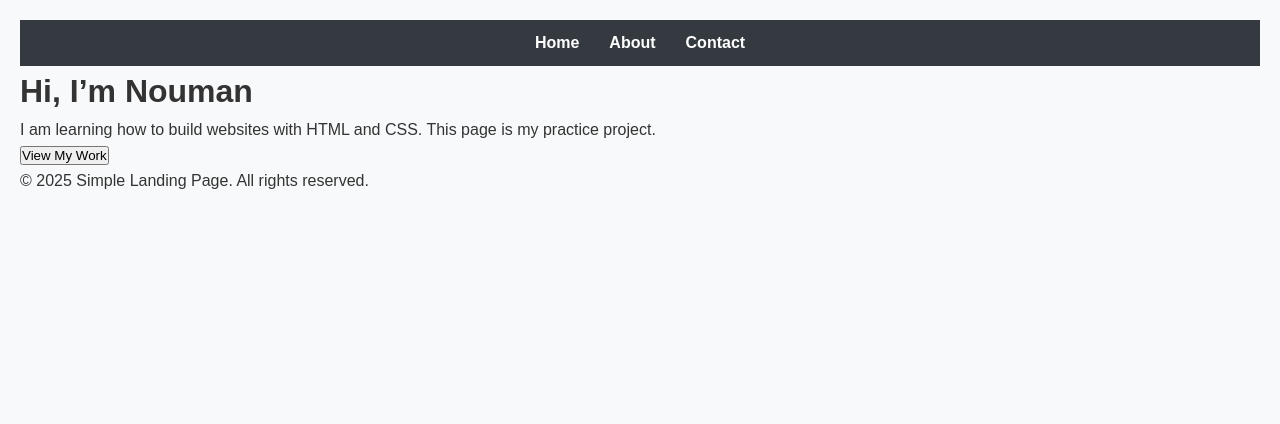
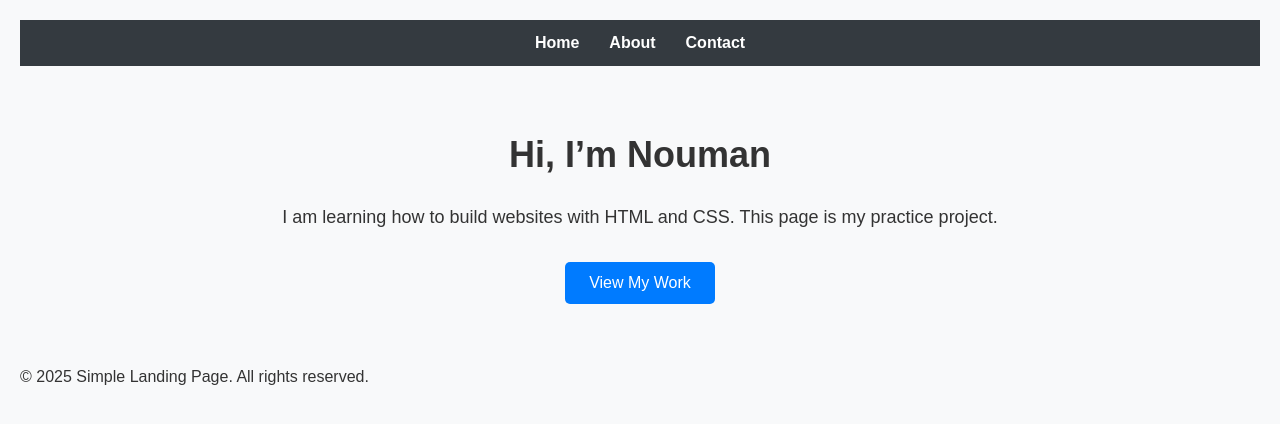
Before and after one commit to Noumancoding/landing-page, a plain HTML site: page index.html in a window 1280 px wide. Drawn offline with Linux system fonts and the light colour scheme.

Commit message:
style: style the hero section

```diff
--- a/style.css
+++ b/style.css
@@ -33,3 +33,32 @@ nav a {
 nav a:hover {
   text-decoration: underline;
 }
+
+main {
+  text-align: center;
+  padding: 60px 20px;
+}
+
+h1 {
+  font-size: 36px;
+  margin-bottom: 20px;
+}
+
+p {
+  font-size: 18px;
+  margin-bottom: 30px;
+}
+
+button {
+  background-color: #007bff;
+  color: white;
+  border: none;
+  padding: 12px 24px;
+  font-size: 16px;
+  cursor: pointer;
+  border-radius: 5px;
+}
+
+button:hover {
+  background-color: #0056b3;
+}
```
